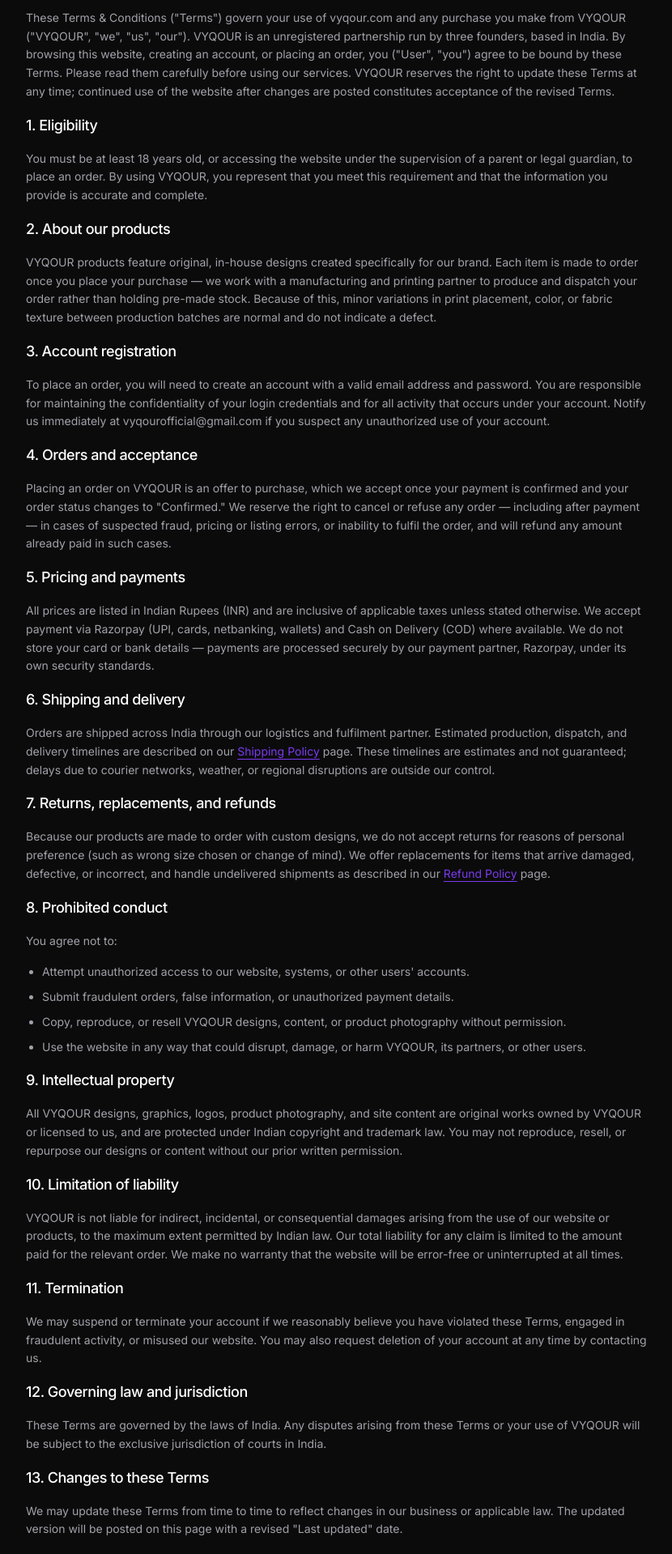
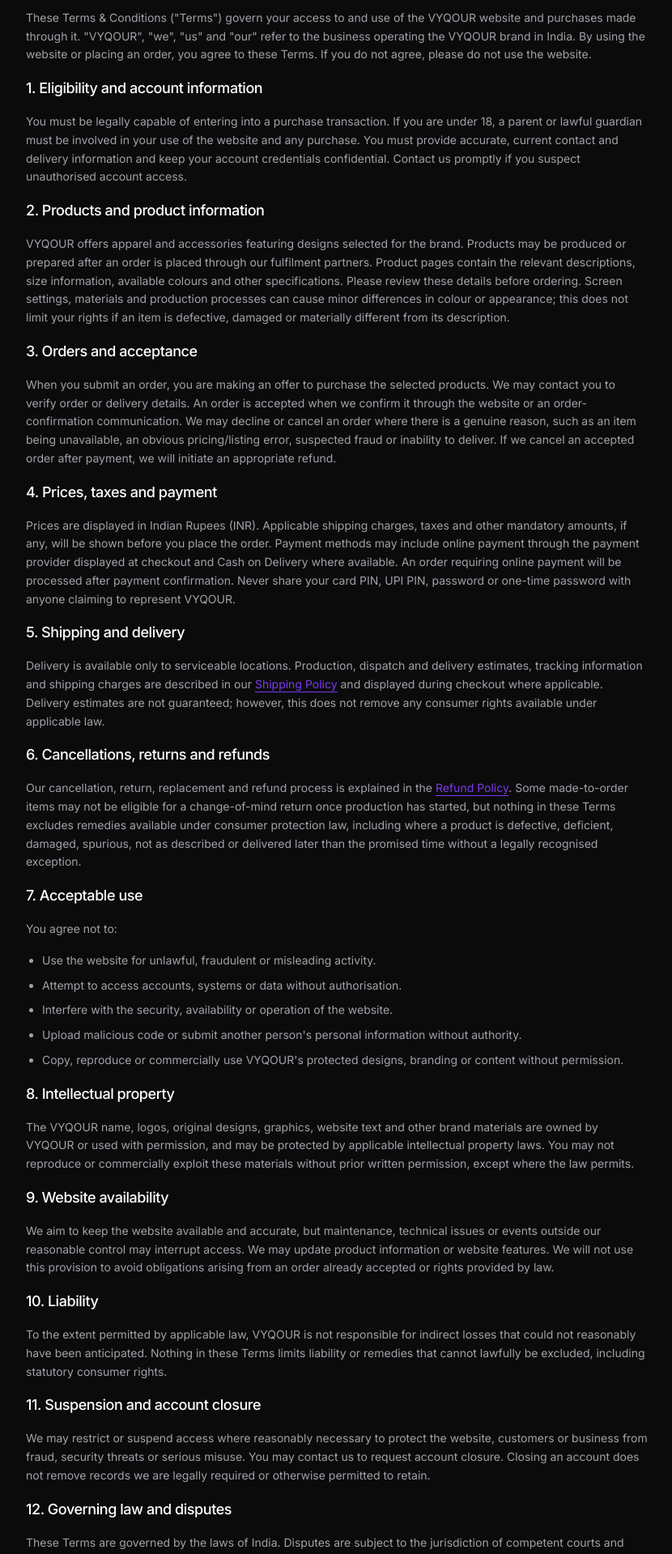
Before and after one commit to Vyqour/Vyqour3, a Next.js app in the folder apps/web/: page /terms in a window 1280 px wide. Shown: the part 260-2179 px from the top of the page at 81% size, without its empty margins (0-830 px from the left). Built offline with nearby package versions, Linux system fonts and the light colour scheme; no server answers.

Commit message:
Review and update VYQOUR legal policy: terms

```diff
--- a/apps/web/src/app/terms/page.tsx
+++ b/apps/web/src/app/terms/page.tsx
@@ -1,138 +1,149 @@
 import type { Metadata } from 'next';
 
-export const metadata: Metadata = { title: 'Terms & Conditions' };
+export const metadata: Metadata = {
+  title: 'Terms & Conditions',
+  description: 'Terms governing purchases and use of the VYQOUR website.',
+};
 
 export default function Page() {
   return (
     <div className="container-px py-10 md:py-14">
       <p className="text-xs font-semibold uppercase tracking-[0.25em] text-primary-glow">Legal</p>
-      <h1 className="mt-2 text-3xl font-medium md:text-4xl">Terms & Conditions</h1>
+      <h1 className="mt-2 text-3xl font-medium md:text-4xl">Terms &amp; Conditions</h1>
       <div className="prose-invert-custom mt-8 max-w-3xl space-y-4 text-sm leading-relaxed text-muted-foreground">
-
-        <p>Last updated: July 2026</p>
+        <p>Last updated: November 2026</p>
         <p>
-          These Terms & Conditions (&quot;Terms&quot;) govern your use of vyqour.com and any purchase you
-          make from VYQOUR (&quot;VYQOUR&quot;, &quot;we&quot;, &quot;us&quot;, &quot;our&quot;). VYQOUR is an unregistered
-          partnership run by three founders, based in India. By browsing this website, creating an
-          account, or placing an order, you (&quot;User&quot;, &quot;you&quot;) agree to be bound by these Terms.
-          Please read them carefully before using our services. VYQOUR reserves the right to update
-          these Terms at any time; continued use of the website after changes are posted constitutes
-          acceptance of the revised Terms.
+          These Terms &amp; Conditions ("Terms") govern your access to and use of the VYQOUR website
+          and purchases made through it. "VYQOUR", "we", "us" and "our" refer to the business
+          operating the VYQOUR brand in India. By using the website or placing an order, you agree
+          to these Terms. If you do not agree, please do not use the website.
         </p>
 
-        <h2 className="text-white text-lg font-medium">1. Eligibility</h2>
+        <h2 className="text-white text-lg font-medium">1. Eligibility and account information</h2>
         <p>
-          You must be at least 18 years old, or accessing the website under the supervision of a
-          parent or legal guardian, to place an order. By using VYQOUR, you represent that you meet
-          this requirement and that the information you provide is accurate and complete.
+          You must be legally capable of entering into a purchase transaction. If you are under 18,
+          a parent or lawful guardian must be involved in your use of the website and any purchase.
+          You must provide accurate, current contact and delivery information and keep your account
+          credentials confidential. Contact us promptly if you suspect unauthorised account access.
         </p>
 
-        <h2 className="text-white text-lg font-medium">2. About our products</h2>
+        <h2 className="text-white text-lg font-medium">2. Products and product information</h2>
         <p>
-          VYQOUR products feature original, in-house designs created specifically for our brand. Each
-          item is made to order once you place your purchase — we work with a manufacturing and
-          printing partner to produce and dispatch your order rather than holding pre-made stock.
-          Because of this, minor variations in print placement, color, or fabric texture between
-          production batches are normal and do not indicate a defect.
+          VYQOUR offers apparel and accessories featuring designs selected for the brand. Products
+          may be produced or prepared after an order is placed through our fulfilment partners.
+          Product pages contain the relevant descriptions, size information, available colours and
+          other specifications. Please review these details before ordering. Screen settings,
+          materials and production processes can cause minor differences in colour or appearance;
+          this does not limit your rights if an item is defective, damaged or materially different
+          from its description.
         </p>
 
-        <h2 className="text-white text-lg font-medium">3. Account registration</h2>
+        <h2 className="text-white text-lg font-medium">3. Orders and acceptance</h2>
         <p>
-          To place an order, you will need to create an account with a valid email address and
-          password. You are responsible for maintaining the confidentiality of your login credentials
-          and for all activity that occurs under your account. Notify us immediately at{' '}
-          vyqourofficial@gmail.com if you suspect any unauthorized use of your account.
+          When you submit an order, you are making an offer to purchase the selected products.
+          We may contact you to verify order or delivery details. An order is accepted when we
+          confirm it through the website or an order-confirmation communication. We may decline or
+          cancel an order where there is a genuine reason, such as an item being unavailable,
+          an obvious pricing/listing error, suspected fraud or inability to deliver. If we cancel
+          an accepted order after payment, we will initiate an appropriate refund.
         </p>
 
-        <h2 className="text-white text-lg font-medium">4. Orders and acceptance</h2>
+        <h2 className="text-white text-lg font-medium">4. Prices, taxes and payment</h2>
         <p>
-          Placing an order on VYQOUR is an offer to purchase, which we accept once your payment is
-          confirmed and your order status changes to &quot;Confirmed.&quot; We reserve the right to cancel or
-          refuse any order — including after payment — in cases of suspected fraud, pricing or listing
-          errors, or inability to fulfil the order, and will refund any amount already paid in such
-          cases.
+          Prices are displayed in Indian Rupees (INR). Applicable shipping charges, taxes and other
+          mandatory amounts, if any, will be shown before you place the order. Payment methods may
+          include online payment through the payment provider displayed at checkout and Cash on
+          Delivery where available. An order requiring online payment will be processed after
+          payment confirmation. Never share your card PIN, UPI PIN, password or one-time password
+          with anyone claiming to represent VYQOUR.
         </p>
 
-        <h2 className="text-white text-lg font-medium">5. Pricing and payments</h2>
+        <h2 className="text-white text-lg font-medium">5. Shipping and delivery</h2>
         <p>
-          All prices are listed in Indian Rupees (INR) and are inclusive of applicable taxes unless
-          stated otherwise. We accept payment via Razorpay (UPI, cards, netbanking, wallets) and Cash
-          on Delivery (COD) where available. We do not store your card or bank details — payments are
-          processed securely by our payment partner, Razorpay, under its own security standards.
+          Delivery is available only to serviceable locations. Production, dispatch and delivery
+          estimates, tracking information and shipping charges are described in our{' '}
+          <a href="/shipping-policy" className="text-primary-glow underline">Shipping Policy</a>{' '}
+          and displayed during checkout where applicable. Delivery estimates are not guaranteed;
+          however, this does not remove any consumer rights available under applicable law.
         </p>
 
-        <h2 className="text-white text-lg font-medium">6. Shipping and delivery</h2>
+        <h2 className="text-white text-lg font-medium">6. Cancellations, returns and refunds</h2>
         <p>
-          Orders are shipped across India through our logistics and fulfilment partner. Estimated
-          production, dispatch, and delivery timelines are described on our{' '}
-          <a href="/shipping-policy" className="text-primary-glow underline">Shipping Policy</a> page.
-          These timelines are estimates and not guaranteed; delays due to courier networks, weather,
-          or regional disruptions are outside our control.
+          Our cancellation, return, replacement and refund process is explained in the{' '}
+          <a href="/refund" className="text-primary-glow underline">Refund Policy</a>. Some
+          made-to-order items may not be eligible for a change-of-mind return once production has
+          started, but nothing in these Terms excludes remedies available under consumer protection
+          law, including where a product is defective, deficient, damaged, spurious, not as described
+          or delivered later than the promised time without a legally recognised exception.
         </p>
 
-        <h2 className="text-white text-lg font-medium">7. Returns, replacements, and refunds</h2>
+        <h2 className="text-white text-lg font-medium">7. Acceptable use</h2>
+        <p>You agree not to:</p>
+        <ul className="list-disc space-y-2 pl-5">
+          <li>Use the website for unlawful, fraudulent or misleading activity.</li>
+          <li>Attempt to access accounts, systems or data without authorisation.</li>
+          <li>Interfere with the security, availability or operation of the website.</li>
+          <li>Upload malicious code or submit another person's personal information without authority.</li>
+          <li>Copy, reproduce or commercially use VYQOUR's protected designs, branding or content without permission.</li>
+        </ul>
+
+        <h2 className="text-white text-lg font-medium">8. Intellectual property</h2>
         <p>
-          Because our products are made to order with custom designs, we do not accept returns for
-          reasons of personal preference (such as wrong size chosen or change of mind). We offer
-          replacements for items that arrive damaged, defective, or incorrect, and handle undelivered
-          shipments as described in our{' '}
-          <a href="/refund" className="text-primary-glow underline">Refund Policy</a> page.
+          The VYQOUR name, logos, original designs, graphics, website text and other brand materials
+          are owned by VYQOUR or used with permission, and may be protected by applicable intellectual
+          property laws. You may not reproduce or commercially exploit these materials without prior
+          written permission, except where the law permits.
         </p>
 
-        <h2 className="text-white text-lg font-medium">8. Prohibited conduct</h2>
-        <p>You agree not to:</p>
-        <ul className="list-disc space-y-2 pl-5">
-          <li>Attempt unauthorized access to our website, systems, or other users&apos; accounts.</li>
-          <li>Submit fraudulent orders, false information, or unauthorized payment details.</li>
-          <li>Copy, reproduce, or resell VYQOUR designs, content, or product photography without permission.</li>
-          <li>Use the website in any way that could disrupt, damage, or harm VYQOUR, its partners, or other users.</li>
-        </ul>
-
-        <h2 className="text-white text-lg font-medium">9. Intellectual property</h2>
+        <h2 className="text-white text-lg font-medium">9. Website availability</h2>
         <p>
-          All VYQOUR designs, graphics, logos, product photography, and site content are original
-          works owned by VYQOUR or licensed to us, and are protected under Indian copyright and
-          trademark law. You may not reproduce, resell, or repurpose our designs or content without
-          our prior written permission.
+          We aim to keep the website available and accurate, but maintenance, technical issues or
+          events outside our reasonable control may interrupt access. We may update product
+          information or website features. We will not use this provision to avoid obligations
+          arising from an order already accepted or rights provided by law.
         </p>
 
-        <h2 className="text-white text-lg font-medium">10. Limitation of liability</h2>
+        <h2 className="text-white text-lg font-medium">10. Liability</h2>
         <p>
-          VYQOUR is not liable for indirect, incidental, or consequential damages arising from the use
-          of our website or products, to the maximum extent permitted by Indian law. Our total
-          liability for any claim is limited to the amount paid for the relevant order. We make no
-          warranty that the website will be error-free or uninterrupted at all times.
+          To the extent permitted by applicable law, VYQOUR is not responsible for indirect losses
+          that could not reasonably have been anticipated. Nothing in these Terms limits liability
+          or remedies that cannot lawfully be excluded, including statutory consumer rights.
         </p>
 
-        <h2 className="text-white text-lg font-medium">11. Termination</h2>
+        <h2 className="text-white text-lg font-medium">11. Suspension and account closure</h2>
         <p>
-          We may suspend or terminate your account if we reasonably believe you have violated these
-          Terms, engaged in fraudulent activity, or misused our website. You may also request deletion
-          of your account at any time by contacting us.
+          We may restrict or suspend access where reasonably necessary to protect the website,
+          customers or business from fraud, security threats or serious misuse. You may contact us
+          to request account closure. Closing an account does not remove records we are legally
+          required or otherwise permitted to retain.
         </p>
 
-        <h2 className="text-white text-lg font-medium">12. Governing law and jurisdiction</h2>
+        <h2 className="text-white text-lg font-medium">12. Governing law and disputes</h2>
         <p>
-          These Terms are governed by the laws of India. Any disputes arising from these Terms or your
-          use of VYQOUR will be subject to the exclusive jurisdiction of courts in India.
+          These Terms are governed by the laws of India. Disputes are subject to the jurisdiction
+          of competent courts and consumer dispute forums under applicable law. Nothing in this
+          clause takes away a consumer's right to approach a competent consumer commission or
+          authority.
         </p>
 
         <h2 className="text-white text-lg font-medium">13. Changes to these Terms</h2>
         <p>
-          We may update these Terms from time to time to reflect changes in our business or applicable
-          law. The updated version will be posted on this page with a revised &quot;Last updated&quot; date.
+          We may revise these Terms from time to time. The latest version will be posted on this
+          page with its updated date. Changes will not retrospectively remove rights or obligations
+          relating to an order already accepted.
         </p>
 
-        <h2 className="text-white text-lg font-medium">14. Contact us</h2>
+        <h2 className="text-white text-lg font-medium">14. Contact</h2>
         <p>
-          For any questions about these Terms, reach us at{' '}
+          For questions about these Terms or an order, contact{' '}
           <a href="mailto:vyqourofficial@gmail.com" className="text-primary-glow underline">
             vyqourofficial@gmail.com
           </a>
-          .
+          . For formal consumer complaints, visit our{' '}
+          <a href="/grievance-redressal" className="text-primary-glow underline">Grievance Redressal</a>{' '}
+          page.
         </p>
-
       </div>
     </div>
   );
-      }
+}
```
